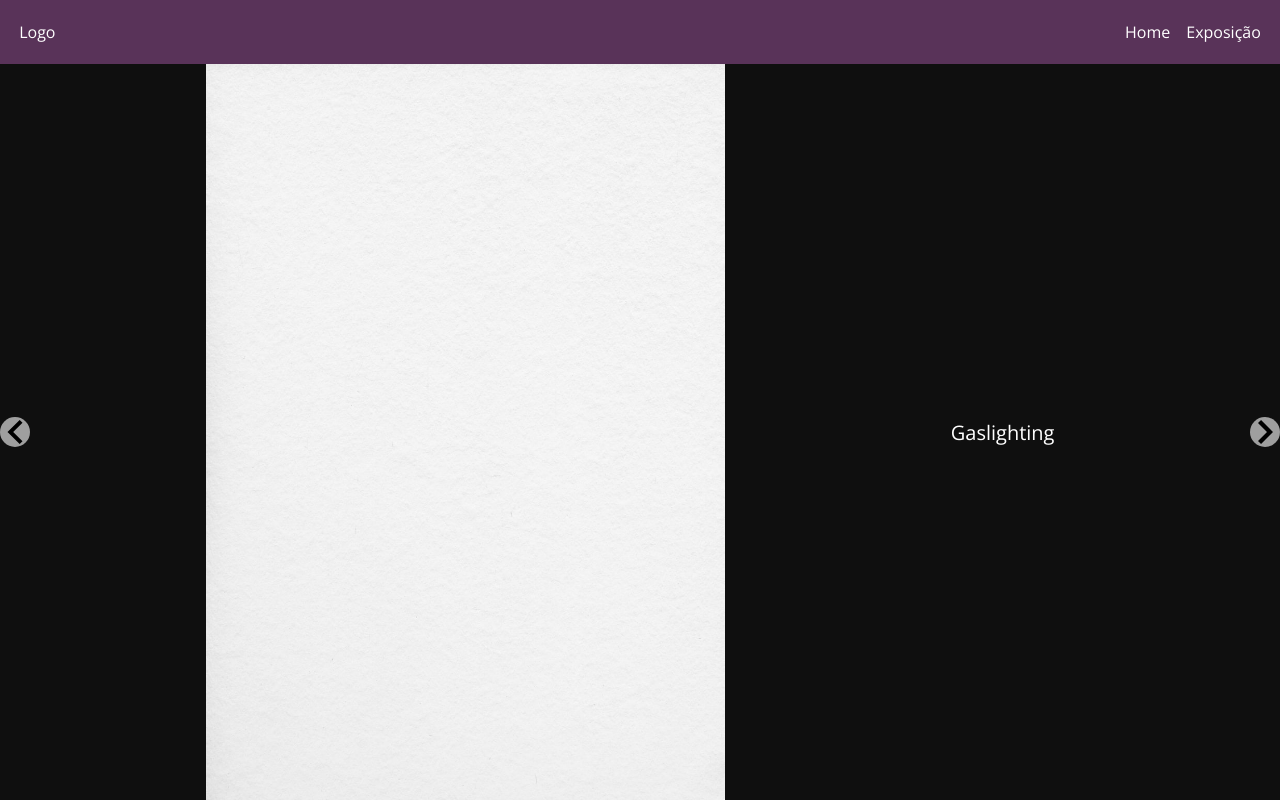
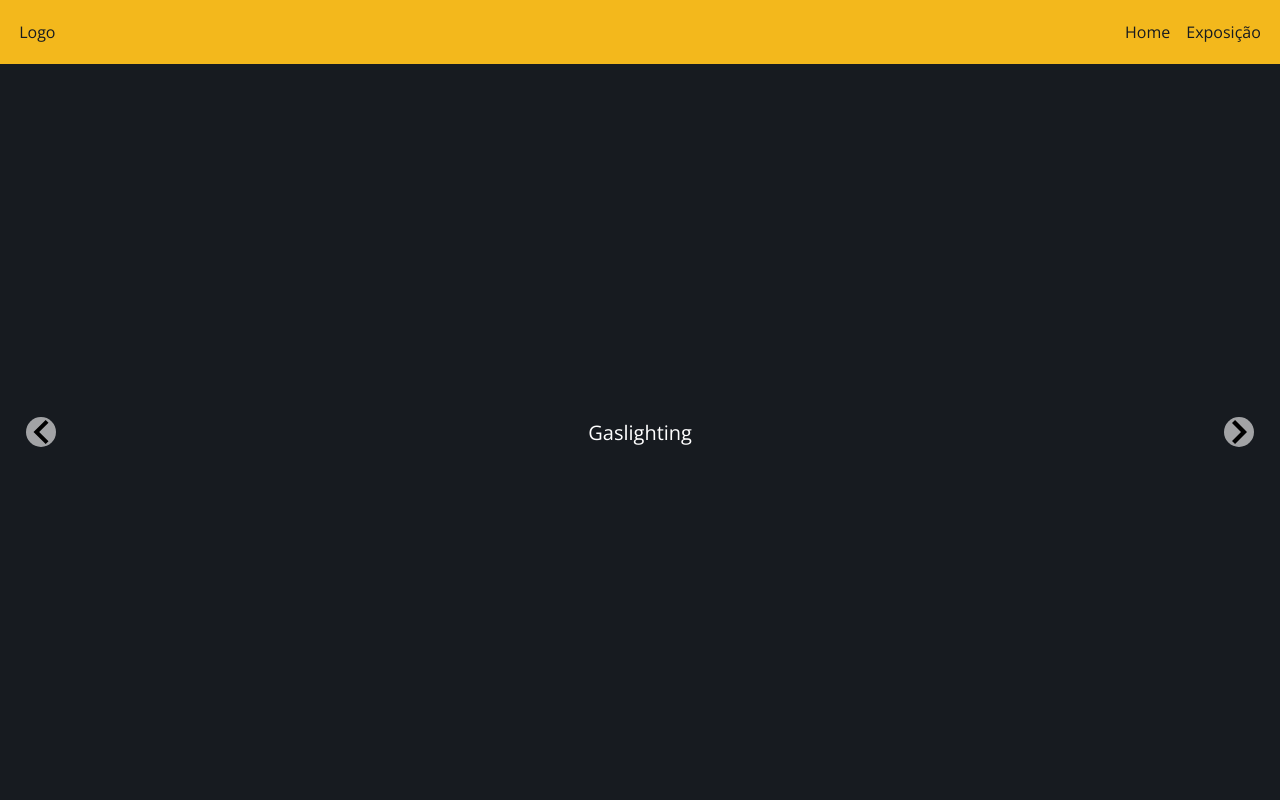
Before and after one commit to natashasilveira/cicatrizes-invisiveis, a React (Vite) app: page /exposition in a window 1280 px wide. Built offline with nearby package versions, Linux system fonts and the light colour scheme.

Commit message:
Atualização na página exposição

```diff
--- a/src/App.jsx
+++ b/src/App.jsx
@@ -9,7 +9,7 @@ function App() {
     <Router>
       <Navbar />
       <Routes>
-        <Route exact path='/' element={<Home />}></Route>
+        <Route exact path='/' element={<Home />}> </Route>
         <Route path='/exposition' element={<Exposition />}></Route>
       </Routes>
     </Router>
--- a/src/components/Navbar.module.css
+++ b/src/components/Navbar.module.css
@@ -3,11 +3,12 @@
   width: 100%;
   height: 8vh;
   min-height: 40px;
-  background-color: #593359;
+  background-color: var(--secondary-color);
   padding: 0 1.2em;
   display: flex;
   justify-content: space-between;
   align-items: center;
+  color: var(--primary-color);
 }
 
 .nav_list {
@@ -18,8 +19,9 @@
 
 .nav_list li a {
   text-decoration: none;
+  color: var(--primary-color);
 }
 
 .nav_list li a:hover {
-  color: #000;
+  color: white;
 }
--- a/src/index.css
+++ b/src/index.css
@@ -1,12 +1,18 @@
+#root {
+  --primary-color: #171B20;
+  --secondary-color: #f3b81c;
+}
+
 * {
   padding: 0;
   margin: 0;
   box-sizing: border-box;
   font-family: 'Open Sans', sans-serif;
-  color: white;
+
 }
 
 html, body, #root {
-  background-color: #0f0f0f;
+  background-color: var(--primary-color);
   height: 100%;
+  color: white;
 }
--- a/src/pages/Exposition.jsx
+++ b/src/pages/Exposition.jsx
@@ -6,18 +6,26 @@ import a4 from '../assets/a4.jpg'
 
 function Exposition() {
 
-  const images = [
-    "https://images.unsplash.com/photo-1509721434272-b79147e0e708?ixlib=rb-1.2.1&ixid=eyJhcHBfaWQiOjEyMDd9&auto=format&fit=crop&w=1500&q=80",
-    "https://images.unsplash.com/photo-1506710507565-203b9f24669b?ixlib=rb-1.2.1&ixid=eyJhcHBfaWQiOjEyMDd9&auto=format&fit=crop&w=1536&q=80",
-    "https://images.unsplash.com/photo-1536987333706-fc9adfb10d91?ixlib=rb-1.2.1&ixid=eyJhcHBfaWQiOjEyMDd9&auto=format&fit=crop&w=1500&q=80",
-  ];
+  // const images = [
+  //   "https://images.unsplash.com/photo-1509721434272-b79147e0e708?ixlib=rb-1.2.1&ixid=eyJhcHBfaWQiOjEyMDd9&auto=format&fit=crop&w=1500&q=80",
+  //   "https://images.unsplash.com/photo-1506710507565-203b9f24669b?ixlib=rb-1.2.1&ixid=eyJhcHBfaWQiOjEyMDd9&auto=format&fit=crop&w=1536&q=80",
+  //   "https://images.unsplash.com/photo-1536987333706-fc9adfb10d91?ixlib=rb-1.2.1&ixid=eyJhcHBfaWQiOjEyMDd9&auto=format&fit=crop&w=1500&q=80",
+  // ];
 
   return (
-    <Fade autoplay={false} className={styles.container}>
+    <div className={styles.conteiner}>
+
+    <Fade autoplay={false} className={styles.content} >
+      <div className={styles.each_slide_effect}>
+        <div>
+          {/* <img src={a4} /> */}
+          <span>Gaslighting</span>
+        </div>
+      </div>
       <div className={styles.each_slide_effect}>
         <div>
           <img src={a4} />
-          <span>Gaslighting</span>
+          <span className={styles.text_info}>No mundo atual, a necessidade de renovação processual assume importantes posições no estabelecimento das posturas dos órgãos dirigentes com relação às suas atribuições.</span>
         </div>
       </div>
       <div className={styles.each_slide_effect}>
@@ -43,6 +51,7 @@ function Exposition() {
         </div>
       </div> */}
     </Fade>
+    </div>
   )
 }
 
--- a/src/pages/Exposition.module.css
+++ b/src/pages/Exposition.module.css
@@ -1,4 +1,8 @@
-.container {
+.conteiner {
+  padding: 0 2%;
+}
+
+.content {
   display: flex;
   align-content: center;
 }
@@ -9,15 +13,20 @@
   justify-content: space-evenly;
   background-size: cover;
   height: 92vh;
+  /* margin: 0 50px; */
+  /* border: red solid 1px; */
 }
 
 .each_slide_effect span {
   padding: 20px;
   font-size: 20px;
-  /* background: #efefef; */
   text-align: center;
 }
 
 img {
   max-height: 92vh;
 }
+
+.text_info {
+  max-width: 50%;
+}
--- a/src/pages/Home.module.css
+++ b/src/pages/Home.module.css
@@ -36,6 +36,6 @@
 }
 
 .home .btn:hover {
-  background-color: #593359;
+  background-color: var(--secondary-color);
   color: #fff;
 }
```
